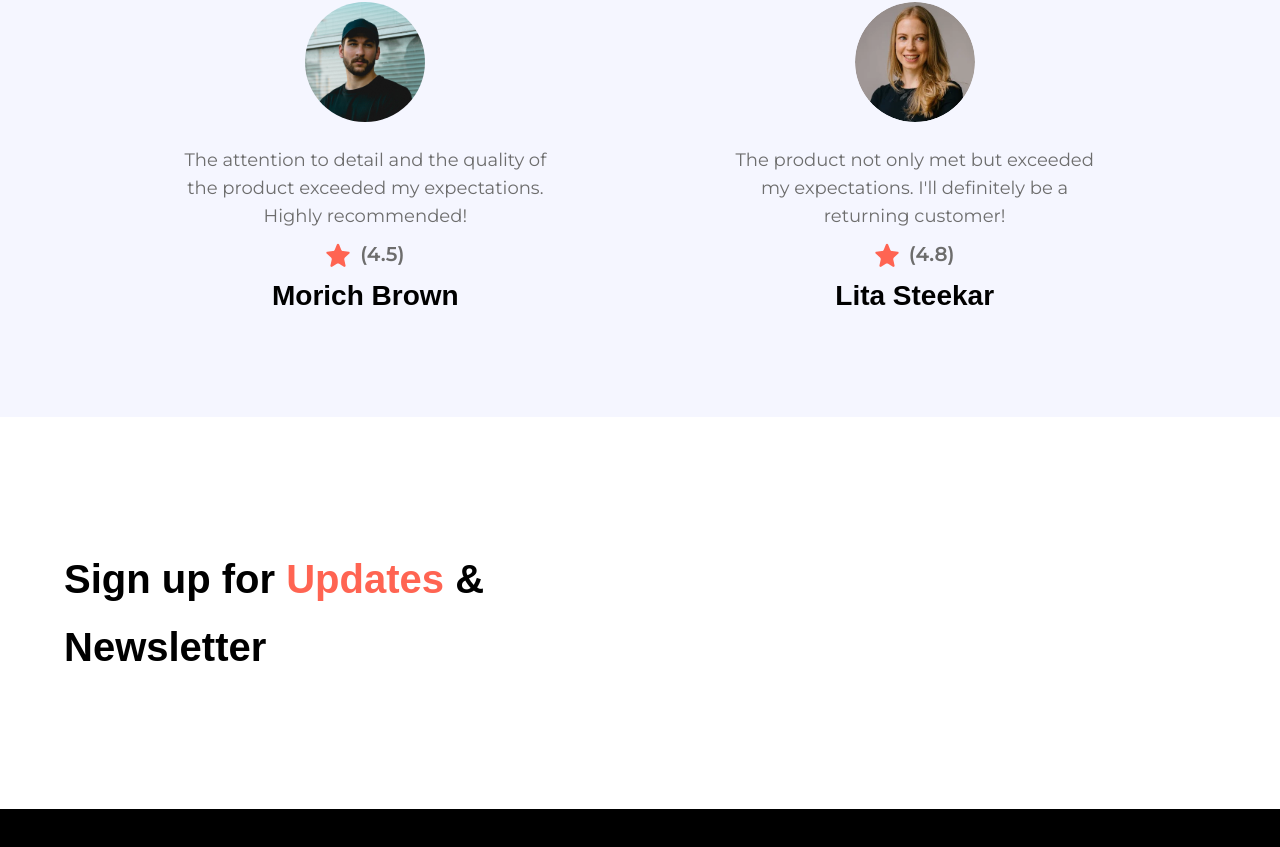
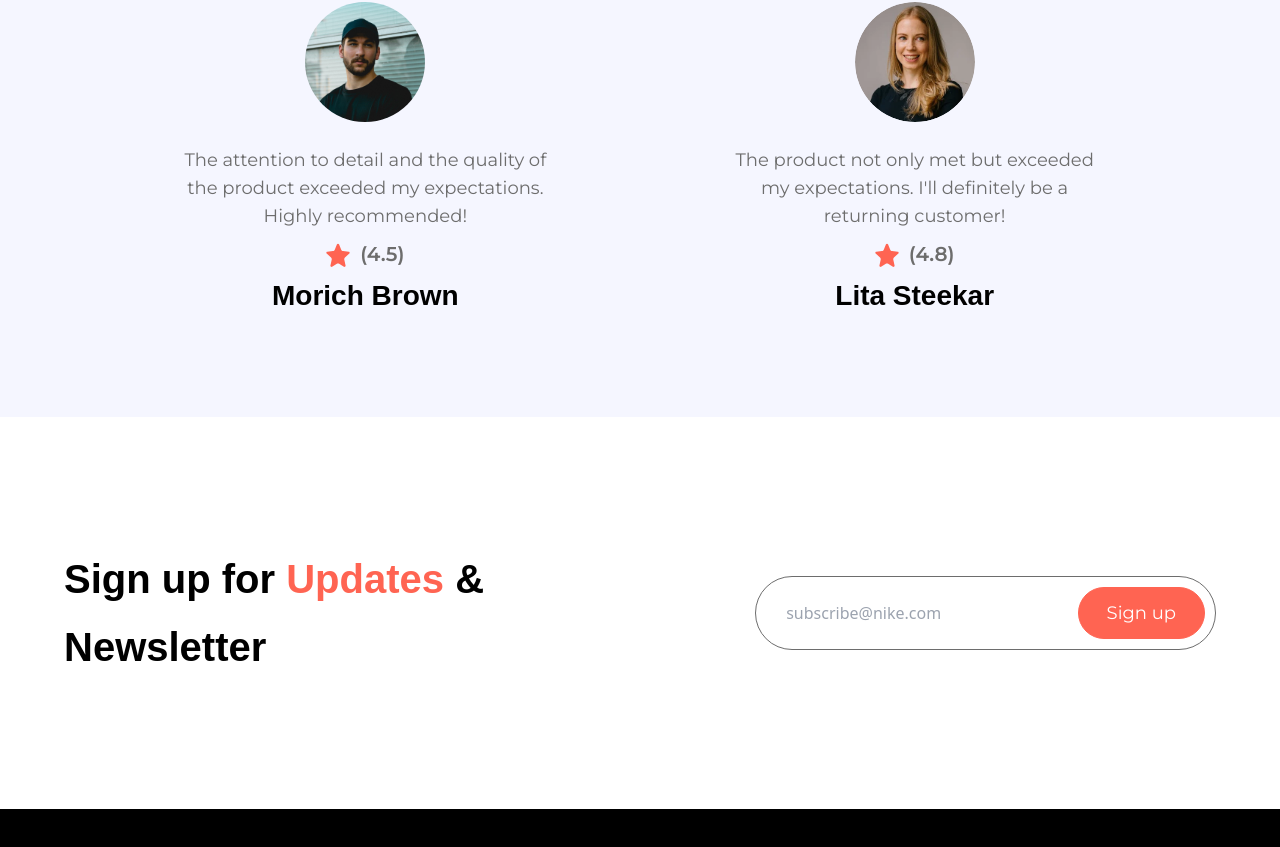
Before and after one commit to PrayagTandon/Nike-LandingPage, a React (Vite) app: page / in a window 1280 px wide. Shown: the part 3836-4683 px from the top of the page. Built offline with nearby package versions, Linux system fonts and the light colour scheme; a web font is replaced by a local one.

Commit message:
Subscribe section completed

```diff
--- a/src/components/Button.jsx
+++ b/src/components/Button.jsx
@@ -1,9 +1,9 @@
-const Button = ({ label, iconURL, backgroundColor, textColor, borderColor }) => {
+const Button = ({ label, iconURL, backgroundColor, textColor, borderColor, fullWidth }) => {
   return (
     <button className={`flex justify-center items-center gap-2 px-7 py-4 border font-montserrat text-lg leading-none rounded-full hover:bg-red-500 hover:text-white transition-all hover:-translate-y-1 active:-translate-y-0.5
     ${backgroundColor
         ? `${backgroundColor} ${textColor} ${borderColor}`
-        : 'bg-coral-red text-white border-coral-red'}`}>
+        : 'bg-coral-red text-white border-coral-red'} ${fullWidth && 'w-full'}`}>
       {label}
 
       {
--- a/src/sections/Subscribe.jsx
+++ b/src/sections/Subscribe.jsx
@@ -1,3 +1,5 @@
+import { Button } from "../components";
+
 const Subscribe = () => {
   return (
     <section
@@ -6,6 +8,15 @@ const Subscribe = () => {
       <h3 className="text-[40px] leading-[68px] lg:max-w-md font-palanquin font-bold ">Sign up for
         <span className="text-coral-red"> Updates </span>& Newsletter
       </h3>
+      <div className="lg:max-w-[40%] w-full flex items-center max-sm:flex-col gap-5 p-2.5 sm:border sm:border-slate-gray rounded-full">
+        <input
+          type="text"
+          placeholder="subscribe@nike.com"
+          className="input" />
+        <div className="flex max-sm:justify-end items-center max-sm:w-full">
+          <Button label="Sign up" fullWidth />
+        </div>
+      </div>
     </section>
   );
 };
```
